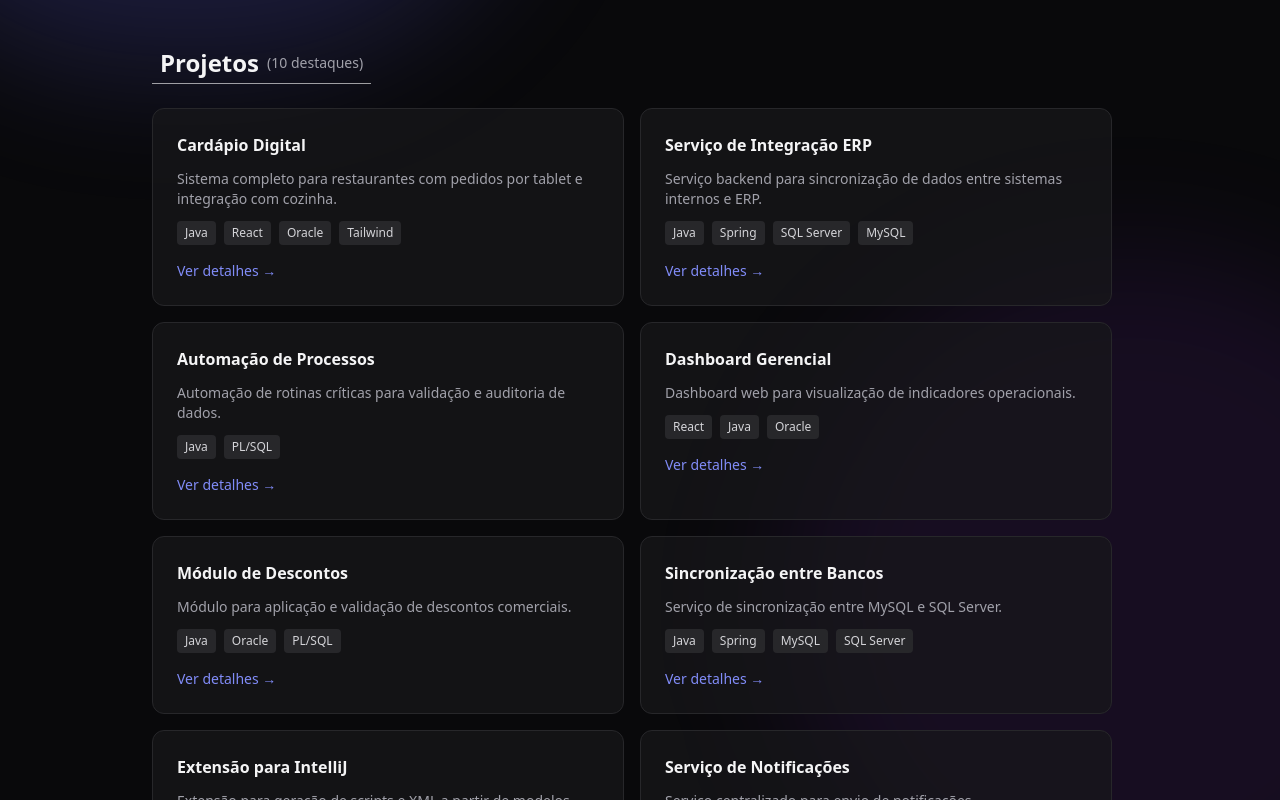
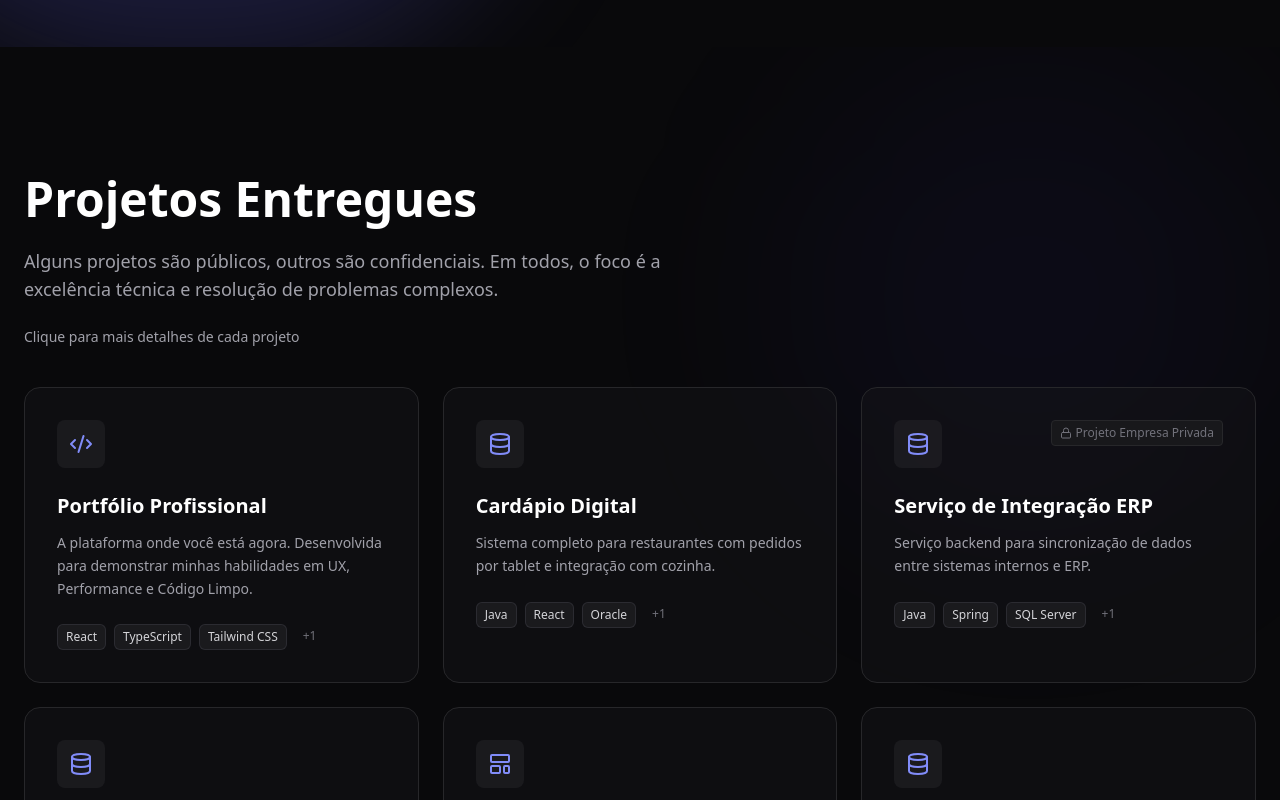
Before and after one commit to kevinyjoubert/site-curriculo, a React (Vite) app: page / in a window 1280 px wide. Shown: the part 1500-2300 px from the top of the page. Built offline with nearby package versions, Linux system fonts and the light colour scheme.

Commit message:
refactor: layout redesenhado para projetos, ainda tera ajustes nos icones, descritivos, tecnologias e imagens

```diff
--- a/src/data/projects.tsx
+++ b/src/data/projects.tsx
@@ -8,9 +8,34 @@ export type Project = {
   stack: string[]
   highlights: string[]
   images: string[]
+  features?: string[]
+  technologies?: string[]
+  liveUrl?: string
+  githubUrl?: string
 }
 
 export const projects: Project[] = [
+  {
+    slug: 'site-curriculo',
+    title: 'Portfólio Profissional',
+    summary: 'A plataforma onde você está agora. Desenvolvida para demonstrar minhas habilidades em UX, Performance e Código Limpo.',
+    description: 'Este projeto não é apenas uma vitrine, é uma demonstração técnica. Focado na experiência do usuário e na conversão, utilizei as tecnologias mais modernas do ecossistema React para garantir performance máxima, animações fluidas e SEO otimizado.',
+    problem: 'Necessidade de um canal centralizado e profissional para apresentar projetos complexos e facilitar o contato direto com clientes potenciais.',
+    solution: 'Desenvolvimento de uma SPA (Single Page Application) performática com React, utilizando Tailwind para estilização avançada e CSS moderno para uma experiência de uso "app-like".',
+    features: [
+      'Animações de entrada e scroll (Intersection Observer)',
+      'Design Responsivo e Layout "Mobile First"',
+      'Integração direta com WhatsApp API',
+      'Componentização Atômica e Reutilizável'
+    ],
+    // Mapeando para stack e highlights para manter consistência com o layout novo
+    stack: ['React', 'TypeScript', 'Tailwind CSS', 'Vite'],
+    highlights: ['UX/UI Design', 'Performance', 'SEO'],
+    technologies: ['React', 'TypeScript', 'Tailwind CSS', 'Vite'],
+    images: ['/images/cardapio/1.png', '/images/cardapio/2.png', '/images/cardapio/3.png'],
+    liveUrl: 'https://kevinyjoubert.netlify.app/',
+    githubUrl: 'https://github.com/kevinyjoubert/site-curriculo'
+  },
   {
     slug: 'cardapio-digital',
     title: 'Cardápio Digital',
@@ -28,9 +53,9 @@ export const projects: Project[] = [
       'Integração com cozinha',
       'Arquitetura modular',
     ],
+    technologies: ['React', 'TypeScript', 'Tailwind CSS', 'Vite'],
     images: ['/images/cardapio/1.png', '/images/cardapio/2.png', '/images/cardapio/3.png'],
   },
-
   {
     slug: 'integracao-erp',
     title: 'Serviço de Integração ERP',
@@ -48,9 +73,9 @@ export const projects: Project[] = [
       'Tratamento de falhas',
       'Reprocessamento seguro',
     ],
-    images: ['/images/integracao-erp/1.png', '/images/integracao-erp/2.png', '/images/integracao-erp/3.png'],
+    technologies: ['React', 'TypeScript', 'Tailwind CSS', 'Vite'],
+    images: [],
   },
-
   {
     slug: 'automacao-processos',
     title: 'Automação de Processos',
@@ -68,9 +93,9 @@ export const projects: Project[] = [
       'Auditoria automatizada',
       'Padronização',
     ],
+    technologies: ['React', 'TypeScript', 'Tailwind CSS', 'Vite'],
     images: ['/images/automacao-processos/1.png', '/images/automacao-processos/2.png', '/images/automacao-processos/3.png'],
   },
-
   {
     slug: 'dashboard-gerencial',
     title: 'Dashboard Gerencial',
@@ -88,9 +113,9 @@ export const projects: Project[] = [
       'Filtros dinâmicos',
       'Interface limpa',
     ],
+    technologies: ['React', 'TypeScript', 'Tailwind CSS', 'Vite'],
     images: ['/images/cardapio/1.png', '/images/cardapio/2.png', '/images/cardapio/3.png'],
   },
-
   {
     slug: 'modulo-descontos',
     title: 'Módulo de Descontos',
@@ -108,9 +133,9 @@ export const projects: Project[] = [
       'Auditoria',
       'Regras centralizadas',
     ],
+    technologies: ['React', 'TypeScript', 'Tailwind CSS', 'Vite'],
     images: ['/images/automacao-processos/1.png', '/images/automacao-processos/2.png', '/images/automacao-processos/3.png'],
   },
-
   {
     slug: 'sincronizacao-bancos',
     title: 'Sincronização entre Bancos',
@@ -128,9 +153,9 @@ export const projects: Project[] = [
       'Histórico de falhas',
       'Consistência de dados',
     ],
+    technologies: ['React', 'TypeScript', 'Tailwind CSS', 'Vite'],
     images: ['/images/integracao-erp/1.png', '/images/integracao-erp/2.png', '/images/integracao-erp/3.png'],
   },
-
   {
     slug: 'extensao-intellij',
     title: 'Extensão para IntelliJ',
@@ -148,9 +173,9 @@ export const projects: Project[] = [
       'Padronização',
       'Produtividade',
     ],
+    technologies: ['React', 'TypeScript', 'Tailwind CSS', 'Vite'],
     images: ['/images/cardapio/1.png', '/images/cardapio/2.png', '/images/cardapio/3.png'],
   },
-
   {
     slug: 'servico-notificacoes',
     title: 'Serviço de Notificações',
@@ -168,9 +193,9 @@ export const projects: Project[] = [
       'Logs centralizados',
       'Retry automático',
     ],
+    technologies: ['React', 'TypeScript', 'Tailwind CSS', 'Vite'],
     images: ['/images/integracao-erp/1.png', '/images/integracao-erp/2.png', '/images/integracao-erp/3.png'],
   },
-
   {
     slug: 'painel-cozinha',
     title: 'Painel da Cozinha',
@@ -188,9 +213,9 @@ export const projects: Project[] = [
       'Status visual',
       'Agilidade operacional',
     ],
+    technologies: ['React', 'TypeScript', 'Tailwind CSS', 'Vite'],
     images: ['/images/cardapio/1.png', '/images/cardapio/2.png', '/images/cardapio/3.png'],
   },
-
   {
     slug: 'relatorios-operacionais',
     title: 'Relatórios Operacionais',
@@ -208,6 +233,7 @@ export const projects: Project[] = [
       'Filtros avançados',
       'Exportação',
     ],
+    technologies: ['React', 'TypeScript', 'Tailwind CSS', 'Vite'],
     images: ['/images/automacao-processos/1.png', '/images/automacao-processos/2.png', '/images/automacao-processos/3.png'],
   },
 ]
--- a/src/sections/Projects.tsx
+++ b/src/sections/Projects.tsx
@@ -1,100 +1,83 @@
 import { Link } from 'react-router-dom'
+import { ArrowUpRight, Lock, Code2, Database, LayoutTemplate } from 'lucide-react'
 import { projects } from '../data/projects'
-import { Card } from '../components/ui/Card'
-import { Badge } from '../components/ui/Badge'
+import { FadeInView } from '../components/ui/FadeInView'
 
 export function Projects() {
   return (
-    <section
-      id="projetos"
-      aria-labelledby="projects-title"
-      className="min-h-screen scroll-mt-20"
-    >
-      <div
-        className="
-          min-h-[90vh]
-          w-[80vw]
-          max-w-[1400px]
-          mx-auto
-          px-6
-          flex
-          flex-col
-        "
-      >
-        {/* Título */}
-        <h2
-          id="projects-title"
-          className="
-            self-start
-            inline-flex
-            items-center
-            gap-2
-            px-2
-            pb-1
-            text-2xl
-            font-bold
-            border-b
-            border-white/60
-          "
-        >
-          Projetos
-          <span className="text-sm font-normal text-zinc-400">
-            ({projects.length} destaques)
-          </span>
-        </h2>
+    <section id="projetos" className="py-32 bg-zinc-950 relative overflow-hidden">
+      {/* Elementos decorativos de fundo */}
+      <div className="absolute top-0 right-0 w-[500px] h-[500px] bg-indigo-600/5 blur-[100px] rounded-full pointer-events-none" />
+      <div className="absolute bottom-0 left-0 w-[500px] h-[500px] bg-purple-600/5 blur-[100px] rounded-full pointer-events-none" />
 
-        {/* Lista */}
-        <div className="flex-1 py-6">
-          <div
-            className="
-              md:h-full
-              md:overflow-y-auto
-              pr-4
-            "
-          >
-            <div
-              className="grid grid-cols-1 md:grid-cols-2 gap-4 pb-6"
-              aria-live="polite"
-            >
-              {projects.slice(0, 10).map(project => (
-                <Card
-                  key={project.slug}
-                  title={project.title}
-                  className="
-                    transition-colors
-                    bg-zinc-900/70
-                    hover:bg-zinc-900/45
-                    hover:border-zinc-700
-                  "
+      <div className="container mx-auto px-6 relative z-10">
+        <FadeInView>
+          <div className="mb-10 max-w-2xl">
+            <h2 className="text-3xl md:text-5xl font-bold text-white mb-6">
+              Projetos Entregues
+            </h2>
+            <p className="text-zinc-400 text-lg">
+              Alguns projetos são públicos, outros são confidenciais.
+              Em todos, o foco é a excelência técnica e resolução de problemas complexos.
+            </p>
+
+            <p className="mt-6 max-w-2xl text-zinc-400 text-sm">
+              Clique para mais detalhes de cada projeto
+            </p>
+          </div>
+        </FadeInView>
+
+        <div className="grid gap-6 md:grid-cols-2 lg:grid-cols-3">
+          {projects.map((project, index) => {
+            // Escolhe um ícone baseado no tipo de projeto
+            const Icon = project.title.includes('Dashboard') ? LayoutTemplate : project.stack.includes('Java') ? Database : Code2
+
+            return (
+              <FadeInView key={project.slug} delay={index * 100} className="h-full">
+                <Link
+                  to={`/projetos/${project.slug}`}
+                  className="group relative block h-full p-8 rounded-2xl bg-zinc-900/40 border border-zinc-800 hover:border-zinc-700 hover:bg-zinc-900/60 transition-all duration-300"
                 >
-                  <p>{project.summary}</p>
-
-                  <div className="mt-3 flex flex-wrap gap-2">
-                    {project.stack.map(tech => (
-                      <Badge key={tech} label={tech} />
-                    ))}
+                  {/* Cabeçalho do Card */}
+                  <div className="flex justify-between items-start mb-6">
+                    <div className="p-3 rounded-lg bg-zinc-800/50 text-indigo-400 group-hover:scale-110 transition-transform duration-300">
+                      <Icon className="w-6 h-6" />
+                    </div>
+                    {/* Se não tiver imagem, assume que é privado/interno */}
+                    {project.images.length === 0 && (
+                      <div className="flex items-center gap-1 text-xs text-zinc-500 font-medium px-2 py-1 rounded bg-zinc-900 border border-zinc-800">
+                        <Lock className="w-3 h-3" /> Projeto Empresa Privada
+                      </div>
+                    )}
                   </div>
 
-                  <div className="mt-4">
-                    <Link
-                      to={`/projetos/${project.slug}`}
-                      className="
-                        text-sm text-indigo-400 hover:underline
-                        focus:outline-none
-                        focus-visible:ring-2
-                        focus-visible:ring-indigo-500/60
-                        focus-visible:ring-offset-2
-                        focus-visible:ring-offset-zinc-950
-                      "
-                      aria-label={`Ver detalhes do projeto ${project.title}`}
-                    >
-                      Ver detalhes →
-                    </Link>
+                  {/* Conteúdo */}
+                  <h3 className="text-xl font-bold text-white mb-3 group-hover:text-indigo-400 transition-colors">
+                    {project.title}
+                  </h3>
+
+                  <p className="text-zinc-400 text-sm leading-relaxed mb-6 line-clamp-3">
+                    {project.summary}
+                  </p>
+
+                  {/* Footer com Techs */}
+                  <div className="flex flex-wrap gap-2 mt-auto">
+                    {project.stack.slice(0, 3).map(tech => (
+                      <span key={tech} className="text-xs px-2 py-1 rounded-md bg-zinc-800/50 text-zinc-300 border border-zinc-700/50">
+                        {tech}
+                      </span>
+                    ))}
+                    {project.stack.length > 3 && (
+                      <span className="text-xs px-2 py-1 text-zinc-500">+{project.stack.length - 3}</span>
+                    )}
                   </div>
-                </Card>
-              ))}
-            </div>
-          </div>
+
+                  {/* Ícone de seta absoluta no topo */}
+                  <ArrowUpRight className="absolute top-8 right-8 w-5 h-5 text-zinc-600 opacity-0 -translate-x-2 translate-y-2 group-hover:opacity-100 group-hover:translate-x-0 group-hover:translate-y-0 transition-all duration-300" />
+                </Link>
+              </FadeInView>
+            )
+          })}
         </div>
       </div>
     </section>
```
Also changed, not shown: public/images/portifolio/portifolio.png (added).
